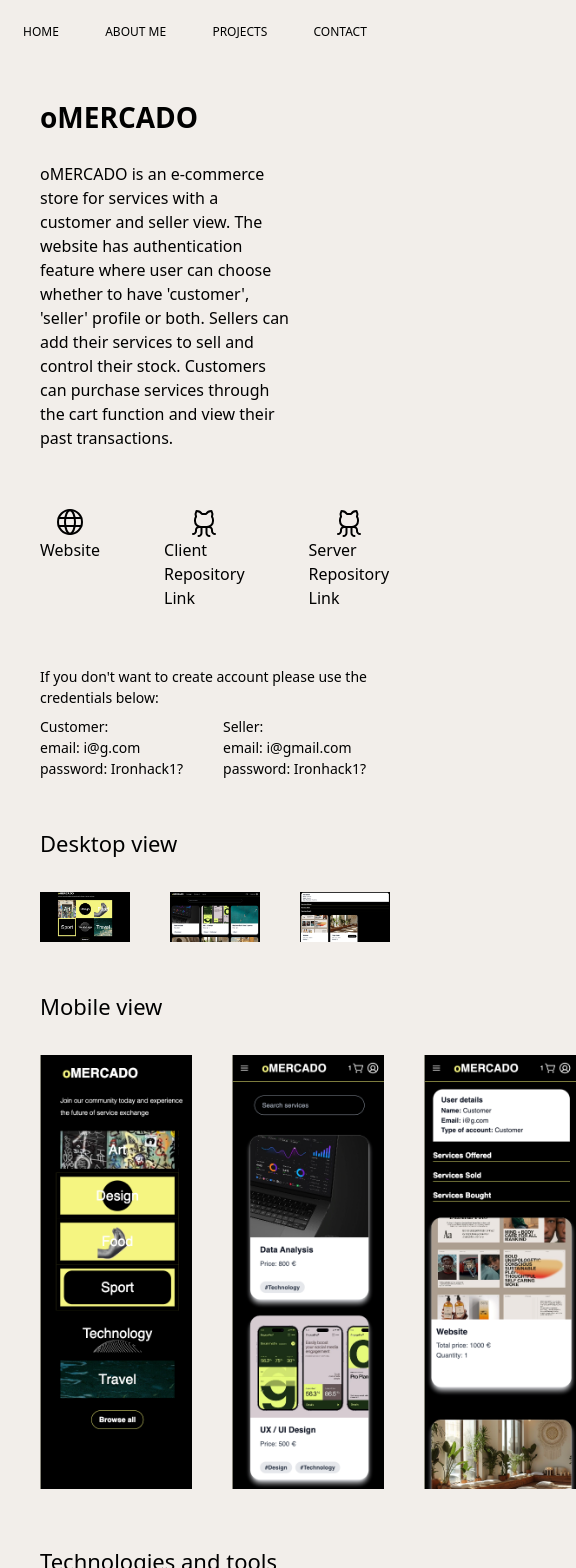
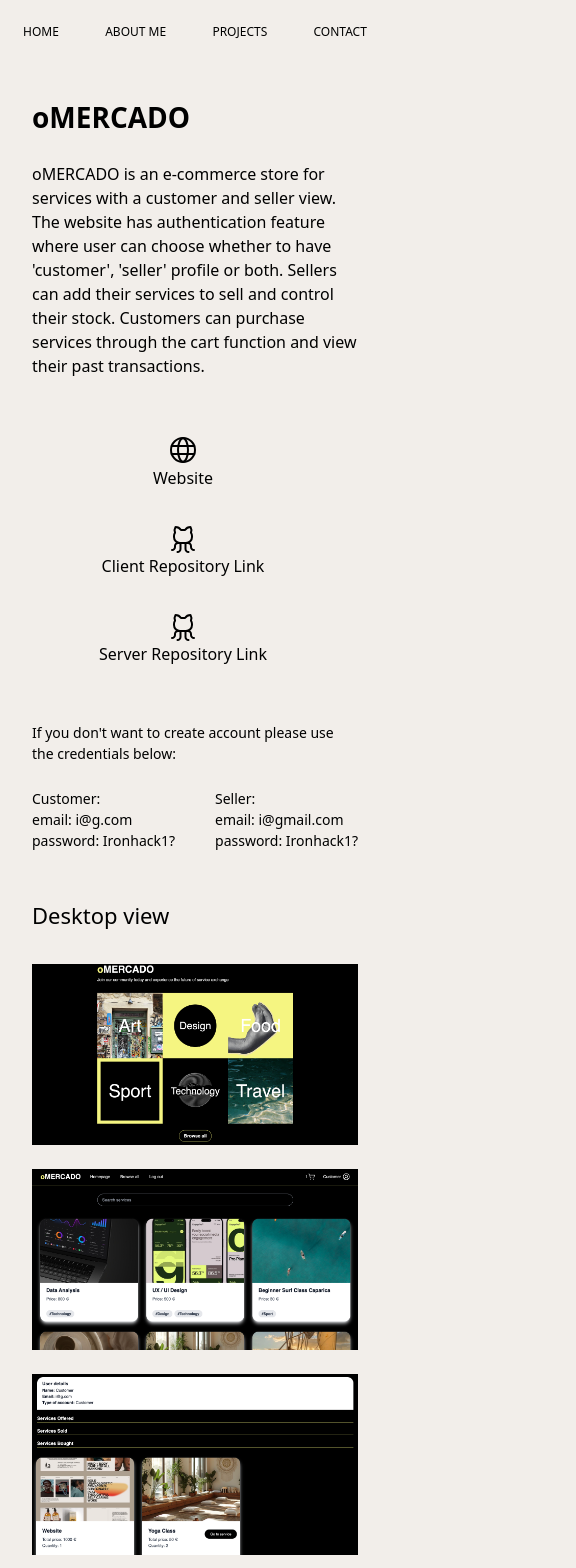
Before and after one commit to MagdaDra/my-first-portfolio, a React (Vite) app: page /projects in a window 390 px wide. Shown: the top 1568 px of the page, 576 px wide, since content can reach past the window. Built offline with nearby package versions, Linux system fonts and the light colour scheme.

Commit message:
Projects Page responsiveness fixed

```diff
--- a/src/pages/ProjectsPage.jsx
+++ b/src/pages/ProjectsPage.jsx
@@ -31,10 +31,10 @@ function ProjectsPage() {
   return (
     <div>
         <div>
-            <h1 className='pl-10 pt-24 font-bold text-[28px]' id='omercado'>oMERCADO</h1>
+            <h1 className='pl-8 pt-24 font-bold text-[28px]' id='omercado'>oMERCADO</h1>
 
-            <p className='pl-10 pt-6 w-3/4'>oMERCADO is an e-commerce store for services with a customer and seller view. The website has authentication feature where user can choose whether to have &apos;customer&apos;, &apos;seller&apos; profile or both. Sellers can add their services to sell and control their stock. Customers can purchase services through the cart function and view their past transactions.</p>
-            <div className='flex mt-14 pl-10 mb-14'>
+            <p className='pl-8 pr-8 pt-6 md:w-3/4'>oMERCADO is an e-commerce store for services with a customer and seller view. The website has authentication feature where user can choose whether to have &apos;customer&apos;, &apos;seller&apos; profile or both. Sellers can add their services to sell and control their stock. Customers can purchase services through the cart function and view their past transactions.</p>
+            <div className='md:flex mt-14 pl-10 mb-14'>
                 <a
                 	href='https://omercado.netlify.app/'
 					target='_blank'
@@ -50,7 +50,7 @@ function ProjectsPage() {
                 	href='https://github.com/MagdaDra/oMERCADO_client'
 					target='_blank'
                 >
-                <div className='flex flex-col items-center mr-16'>
+                <div className='flex flex-col items-center mr-16 mt-8'>
                     <GithubLogo
                         size={32}
                     />
@@ -61,7 +61,7 @@ function ProjectsPage() {
                 	href='https://github.com/MagdaDra/oMERCADO_server'
 					target='_blank'
                 >
-                <div className='flex flex-col items-center'>
+                <div className='flex flex-col items-center mr-16 mt-8'>
                     <GithubLogo
                         size={32}
                     />
@@ -72,12 +72,12 @@ function ProjectsPage() {
             </div>
 
             <div>
-                <h3 className='pl-10 text-[14px]'>If you don&apos;t want to create account please use the credentials below:</h3>
+                <h3 className='pl-8 pr-8 text-[14px] mb-4'>If you don&apos;t want to create account please use the credentials below:</h3>
                 <div className='flex pt-2'>
                 <div>
-                    <p className='pl-10 text-[14px]'>Customer: </p>
-                    <p className='pl-10 text-[14px]'>email: i@g.com</p>
-                    <p className='pl-10 text-[14px]'>password: Ironhack1?</p>
+                    <p className='pl-8 text-[14px]'>Customer: </p>
+                    <p className='pl-8 text-[14px]'>email: i@g.com</p>
+                    <p className='pl-8 text-[14px]'>password: Ironhack1?</p>
                 </div>
                 <div>
                     <p className='pl-10 text-[14px]'>Seller: </p>
@@ -88,44 +88,44 @@ function ProjectsPage() {
             </div>
 
             <div>
-                <h2 className='pl-10 pt-12 text-[22px]'>Desktop view</h2>
-                <div className='flex pt-2'>
+                <h2 className='pl-8 pt-12 text-[22px]'>Desktop view</h2>
+                <div className='md:flex pt-2'>
                     <div>
-                    <img className='w-96 pl-10 pt-6' src='/assets/ProjectsPics/oMERCADO/homepage.png' />
+                    <img className='md:w-96 pl-8 pr-8 pt-6' src='/assets/ProjectsPics/oMERCADO/homepage.png' />
                     </div>
                     <div>
-                    <img className='w-96 pl-10 pt-6' src='/assets/ProjectsPics/oMERCADO/main view.png' />
+                    <img className='md:w-96 pl-8 pr-8 pt-6' src='/assets/ProjectsPics/oMERCADO/main view.png' />
                     </div>
                     <div>
-                    <img className='w-96 pl-10 pt-6' src='/assets/ProjectsPics/oMERCADO/client dashboard.png' />
+                    <img className='md:w-96 pl-8 pr-8 pt-6' src='/assets/ProjectsPics/oMERCADO/client dashboard.png' />
                     </div>
                 </div>
             </div>
 
             <div>
-                <h2 className='pl-10 pt-12 text-[22px]'>Mobile view</h2>
-                <div className='flex pt-2'>
-                    <img className='w-48 pl-10 pt-6' src='/assets/ProjectsPics/oMERCADO/resp homepage.png' />
-                    <img className='w-48 pl-10 pt-6' src='/assets/ProjectsPics/oMERCADO/resp mainpage.png' />
-                    <img className='w-48 pl-10 pt-6' src='/assets/ProjectsPics/oMERCADO/resp dashboard.png' />
+                <h2 className='pl-8 pt-12 text-[22px]'>Mobile view</h2>
+                <div className='md:flex pt-2'>
+                    <img className='w-48 pl-8 pt-6' src='/assets/ProjectsPics/oMERCADO/resp homepage.png' />
+                    <img className='w-48 pl-8 pt-6' src='/assets/ProjectsPics/oMERCADO/resp mainpage.png' />
+                    <img className='w-48 pl-8 pt-6' src='/assets/ProjectsPics/oMERCADO/resp dashboard.png' />
                 </div>
             </div>
-            <div className='pl-10 pt-6 mb-16'>
+            <div className='pl-8 pt-6 md:mb-16'>
                 <h2 className='pb-4 pt-8 text-[22px]'>Technologies and tools</h2>
                 <p className='mb-2 pt-2'>Front-end: React, Tailwind</p>
                 <p>Back-end: Express, Node.js, MongoDB, Postman</p>
             </div>
         </div>
         <div>
-            <h1 className='pl-10 pt-12 font-bold text-[28px]' id='tune-tracker'>TuneTracker</h1>
+            <h1 className='pl-8 pt-12 font-bold text-[28px]' id='tune-tracker'>TuneTracker</h1>
 
-            <p className='pl-10 pt-6 w-3/4'>TuneTracker is a music albums browser. Users can browse recently released albums, rate them, add to &apos;myalbums&apos; &apos;wishlist&apos; folders. The application is fully responsive having both desktop and mobile views. It is Single Page Application (SPA), created using React.js, consisting of multiple views. It is integrated with a mock backend (JSON server) and the Spotify API. The app performs all CRUD operations.</p>
-            <div className='flex mt-14 pl-10 mb-14'>
+            <p className='pl-8 pt-6 pr-8 md:w-3/4'>TuneTracker is a music albums browser. Users can browse recently released albums, rate them, add to &apos;myalbums&apos; &apos;wishlist&apos; folders. The application is fully responsive having both desktop and mobile views. It is Single Page Application (SPA), created using React.js, consisting of multiple views. It is integrated with a mock backend (JSON server) and the Spotify API. The app performs all CRUD operations.</p>
+            <div className='md:flex mt-14 pl-10 mb-14'>
                 <a
                 	href='https://tunetracker90.netlify.app/'
 					target='_blank'
                 >
-                    <div className='flex flex-col items-center mr-16'>
+                    <div className='flex flex-col items-center mr-16 mb-8'>
                         <Globe
                             size={32}
                         />
@@ -147,53 +147,53 @@ function ProjectsPage() {
             </div>
 
             <div>
-                <h3 className='pl-10 text-[14px]'>Spotify API allows only 10 emails to be added to access the free API version. Please use the credentials below to login:</h3>
+                <h3 className='pl-8 pr-8 text-[14px]'>Spotify API allows only 10 emails to be added to access the free API version. Please use the credentials below to login:</h3>
                 <div className='pt-2'>
-                    <p className='pl-10 text-[14px]'>email: tunetracker90@gmail.com</p>
-                    <p className='pl-10 text-[14px]'>password: tunetracker90</p>
+                    <p className='pl-8 text-[14px]'>email: tunetracker90@gmail.com</p>
+                    <p className='pl-8 text-[14px]'>password: tunetracker90</p>
                 </div>
 
             </div>
 
             <div>
-                <h2 className='pl-10 pt-12 text-[22px]'>Desktop view</h2>
-                <div className='flex pt-2'>
+                <h2 className='pl-8 pt-12 text-[22px]'>Desktop view</h2>
+                <div className='md:flex pt-2'>
                     <div>
-                    <img className='w-96 pl-10 pt-6' src='/assets/ProjectsPics/TuneTracker/tt main page.png' />
+                    <img className='md:w-96 pl-8 pr-8 pt-6' src='/assets/ProjectsPics/TuneTracker/tt main page.png' />
                     </div>
                     <div>
-                    <img className='w-96 pl-10 pt-6' src='/assets/ProjectsPics/TuneTracker/tt album.png' />
+                    <img className='md:w-96 pl-8 pr-8 pt-6' src='/assets/ProjectsPics/TuneTracker/tt album.png' />
                     </div>
                     <div>
-                    <img className='w-96 pl-10 pt-6' src='/assets/ProjectsPics/TuneTracker/tt my albums.png' />
+                    <img className='md:w-96 pl-8 pr-8 pt-6' src='/assets/ProjectsPics/TuneTracker/tt my albums.png' />
                     </div>
                 </div>
             </div>
 
             <div>
                 <h2 className='pl-10 pt-12 text-[22px]'>Mobile view</h2>
-                <div className='flex pt-2'>
-                    <img className='w-48 pl-10 pt-6' src='/assets/ProjectsPics/TuneTracker/responsive main.png' />
-                    <img className='w-48 pl-10 pt-6' src='/assets/ProjectsPics/TuneTracker/responsive album.png' />
-                    <img className='w-48 pl-10 pt-6' src='/assets/ProjectsPics/TuneTracker/responsive my albums.png' />
+                <div className='md:flex pt-2'>
+                    <img className='w-48 pl-8 pt-6' src='/assets/ProjectsPics/TuneTracker/responsive main.png' />
+                    <img className='w-48 pl-8 pt-6' src='/assets/ProjectsPics/TuneTracker/responsive album.png' />
+                    <img className='w-48 pl-8 pt-6' src='/assets/ProjectsPics/TuneTracker/responsive my albums.png' />
                 </div>
             </div>
-            <div className='pl-10 pt-6 mb-16'>
+            <div className='pl-8 pt-6 mb-16'>
                 <h2 className='pb-4 pt-8 text-[22px]'>Technologies and tools</h2>
                 <p className='mb-2 pt-2'>Front-end: React, CSS, Chakra UI</p>
                 <p>Back-end: mock JSON server</p>
             </div>
         </div>
         <div className='mb-24'>
-            <h1 className='pl-10 pt-12 font-bold text-[28px]' id='food-ninja'>Portuguese Food Ninja</h1>
+            <h1 className='pl-8 pt-12 font-bold text-[28px]' id='food-ninja'>Portuguese Food Ninja</h1>
 
-            <p className='pl-10 pt-6 w-3/4'>PortugueseFoodNinja is a clicking game, built with JavaScript, HTML, and CSS. The player has to click all the food appearing on the screen in order to earn points. Once a bomb appears, a player has 5 seconds to click it. Otherwise it explodes and the game ends. If a player clicks a rooster, they gain one life. The higher the score the faster objects move. </p>
-            <div className='flex mt-14 pl-10 mb-14'>
+            <p className='pl-8 pr-8 pt-6 md:w-3/4'>PortugueseFoodNinja is a clicking game, built with JavaScript, HTML, and CSS. The player has to click all the food appearing on the screen in order to earn points. Once a bomb appears, a player has 5 seconds to click it. Otherwise it explodes and the game ends. If a player clicks a rooster, they gain one life. The higher the score the faster objects move. </p>
+            <div className='md:flex mt-14 pl-10 md:mb-14'>
                 <a
                 	href='https://pt-foodninja.netlify.app/'
 					target='_blank'
                 >
-                    <div className='flex flex-col items-center mr-16'>
+                    <div className='flex flex-col items-center mr-16 mb-8'>
                         <Globe
                             size={32}
                         />
@@ -216,16 +216,16 @@ function ProjectsPage() {
 
 
             <div>
-                <h2 className='pl-10 pt-12 text-[22px]'>Desktop view</h2>
-                <div className='flex pt-2'>
+                <h2 className='pl-8 pt-12 text-[22px]'>Desktop view</h2>
+                <div className='md:flex pt-2'>
                     <div>
-                    <img className='w-96 pl-10 pt-6' src='/assets/ProjectsPics/Pt Food Ninja/fn main.png' />
+                    <img className='md:w-96 pl-8 pr-8 pt-6' src='/assets/ProjectsPics/Pt Food Ninja/fn main.png' />
                     </div>
                     <div>
-                    <img className='w-96 pl-10 pt-6' src='/assets/ProjectsPics/Pt Food Ninja/fn game.png' />
+                    <img className='md:w-96 pl-8 pr-8 pt-6' src='/assets/ProjectsPics/Pt Food Ninja/fn game.png' />
                     </div>
                     <div>
-                    <img className='w-96 pl-10 pt-6' src='/assets/ProjectsPics/Pt Food Ninja/fn game over.png' />
+                    <img className='md:w-96 pl-8 pr-8 pt-6' src='/assets/ProjectsPics/Pt Food Ninja/fn game over.png' />
                     </div>
                 </div>
             </div>
```
